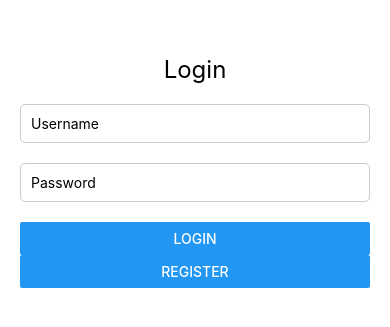
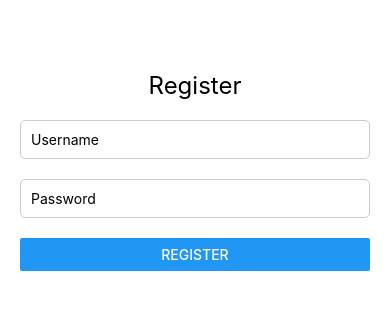
Before and after one commit to KesaraKekulawala/Health_App, a React Native app: screen / in a window 390 px wide. Shown: the part 251-578 px from the top of the page. Built offline with nearby package versions, Linux system fonts and the light colour scheme.

Commit message:
Create Register  page Structure

```diff
--- a/App.js
+++ b/App.js
@@ -1,10 +1,12 @@
 import { StatusBar } from 'expo-status-bar';
 import { StyleSheet, Text, View } from 'react-native';
 import Login from './screens/Login';
+import Register from './screens/Register';
 
 export default function App() {
   return (
-    <Login />
+    //<Login />
+    <Register />
   );
 }
 
--- a/screens/Register.js
+++ b/screens/Register.js
@@ -0,0 +1,58 @@
+import React, { useState } from 'react';
+import { View, Text, TextInput, Button, StyleSheet, Alert } from 'react-native';
+
+export default function Register ({ navigation }){
+    const [ username, setUsername] = useState('');
+    const [ password, setPassword] = useState('');
+
+    const handleRegister = () => {
+        if (username && password){
+            Alert.alert('Registration Successfull');
+            navigation.navigate('Login');
+        } else {
+            Alert.alert('Please fill in all fields');
+        }
+    };
+
+    return (
+        <View style={styles.container}>
+        <Text style = {styles.title}>Register</Text>
+        <TextInput
+            style = {styles.input}
+            placeholder = "Username"
+            value = {username}
+            onChangeText = {setUsername}
+        />
+        <TextInput
+            style = {styles.input}
+            placeholder = "Password"
+            secureTextEntry
+            value = {password}
+            onChangeText = {setPassword}
+        />
+
+        <Button title='Register' onPress={handleRegister} />
+
+        </View>
+    );
+}
+
+const styles = StyleSheet.create ({
+    container: {
+        flex: 1,
+        justifyContent: 'center',
+        padding: 20,
+    },
+    title: {
+        fontSize: 24,
+        marginBottom: 20,
+        textAlign:'center',
+    },
+    input: {
+        borderWidth: 1,
+        borderColor: '#ccc',
+        padding: 10,
+        marginBottom: 20,
+        borderRadius: 5,
+    },
+});
```
